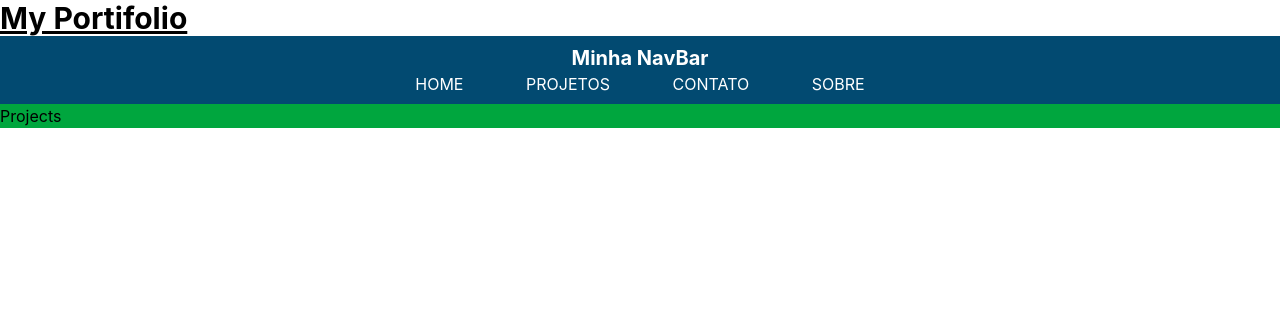
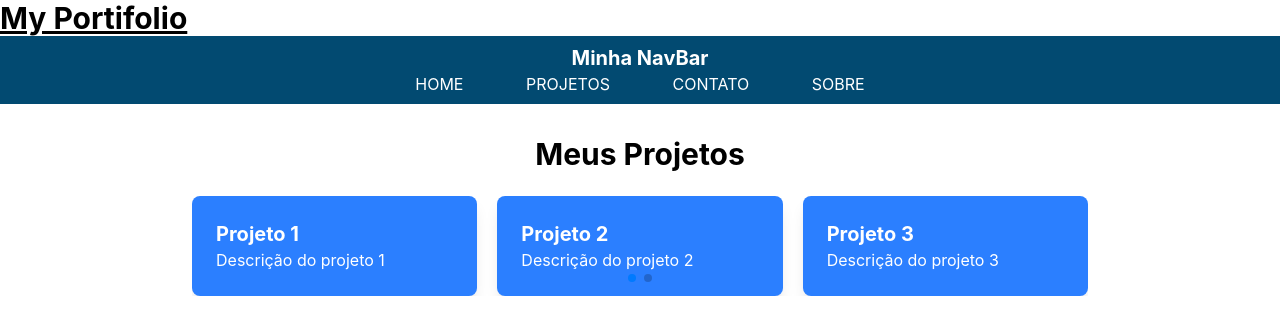
Before and after one commit to GabrielGil-Castro/Portifolio, a React (Vite) app in the folder my-portifolio/: page /projects in a window 1280 px wide. Shown: the top 334 px of the page. Built offline with nearby package versions, Linux system fonts and the light colour scheme.

Commit message:
fix:style navbar & iniciando pagina projetos

```diff
--- a/my-portifolio/package.json
+++ b/my-portifolio/package.json
@@ -14,7 +14,8 @@
     "framer-motion": "^12.6.2",
     "react": "^19.0.0",
     "react-dom": "^19.0.0",
-    "react-router-dom": "^7.4.0"
+    "react-router-dom": "^7.4.0",
+    "swiper": "^11.2.6"
   },
   "devDependencies": {
     "@eslint/js": "^9.21.0",
--- a/my-portifolio/src/components/Navbar.jsx
+++ b/my-portifolio/src/components/Navbar.jsx
@@ -3,13 +3,13 @@ import { Link } from 'react-router-dom'
 
 function Navbar() {
   return (
-     <nav className='bg-sky-900 p-2 text-white flex flex-col items-center '>
+     <nav className='bg-sky-900 p-2 text-white flex flex-col items-center'>
         <h1 className='text-xl font-bold'>Minha NavBar</h1>
         <ul className='flex justify-around w-full max-w-lg'>
-            <li><Link to='/home' className='hover:underline'>HOME</Link></li>
-            <li><Link to='/projects' className='hover:underline'>PROJETOS</Link></li>
-            <li><Link to='/contact' className='hover:underline'>CONTATO</Link></li>
-            <li><Link to='/about' className='hover:underline'>SOBRE</Link></li>
+            <li><Link to='/home' className='hover:bg-gray-500 hover:text-white px-2 py-1 rounded transition'>HOME</Link></li>
+            <li><Link to='/projects' className='hover:bg-gray-500 hover:text-white px-2 py-1 rounded transition'>PROJETOS</Link></li>
+            <li><Link to='/contact' className='hover:bg-gray-500 hover:text-white px-2 py-1 rounded transition'>CONTATO</Link></li>
+            <li><Link to='/about' className='hover:bg-gray-500 hover:text-white px-2 py-1 rounded transition'>SOBRE</Link></li>
         </ul>
 
      </nav>
--- a/my-portifolio/src/pages/Projects.jsx
+++ b/my-portifolio/src/pages/Projects.jsx
@@ -1,8 +1,43 @@
-import React from 'react'
-import '../App.css'
+import React from "react";
+import { Swiper, SwiperSlide } from "swiper/react";
+import "swiper/css";
+import "swiper/css/pagination";
+import { Pagination, Navigation } from "swiper/modules";
 
-export default function Projects() {
+const projects = [
+  { id: 1, title: "Projeto 1", description: "Descrição do projeto 1" },
+  { id: 2, title: "Projeto 2", description: "Descrição do projeto 2" },
+  { id: 3, title: "Projeto 3", description: "Descrição do projeto 3" },
+  { id: 4, title: "Projeto 4", description: "Descrição do projeto 4" },
+];
+
+function Projects() {
   return (
-    <div class='bg-green-600'>Projects</div>
-  )
+    <div className="p-8">
+      <h1 className="text-3xl font-bold text-center mb-6">Meus Projetos</h1>
+      <Swiper
+        modules={[Pagination, Navigation]}
+        spaceBetween={20}
+        slidesPerView={1}
+        pagination={{ clickable: true }}
+        navigation
+        breakpoints={{
+          640: { slidesPerView: 2 },
+          1024: { slidesPerView: 3 },
+        }}
+        className="w-full max-w-4xl mx-auto"
+      >
+        {projects.map((project) => (
+          <SwiperSlide key={project.id}>
+            <div className="bg-blue-500 text-white p-6 rounded-lg shadow-lg">
+              <h2 className="text-xl font-bold">{project.title}</h2>
+              <p>{project.description}</p>
+            </div>
+          </SwiperSlide>
+        ))}
+      </Swiper>
+    </div>
+  );
 }
+
+export default Projects;
```
Also changed, not shown: 1 other file (tests, documents, lock files or other folders).
